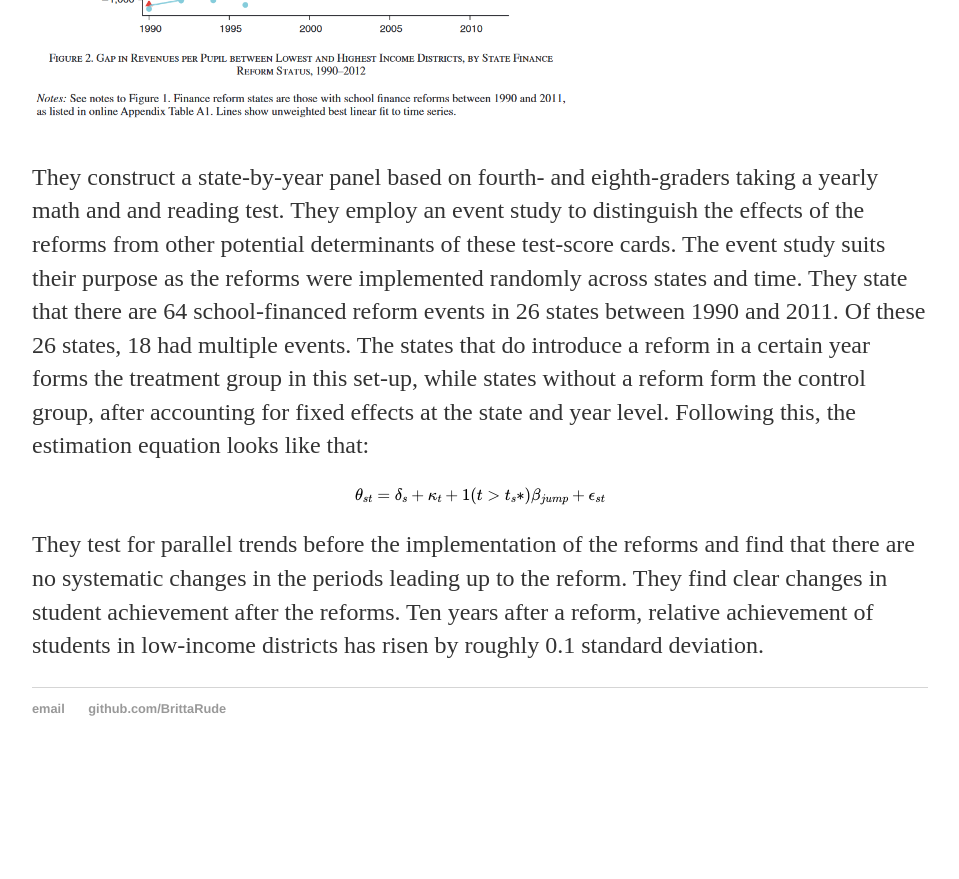
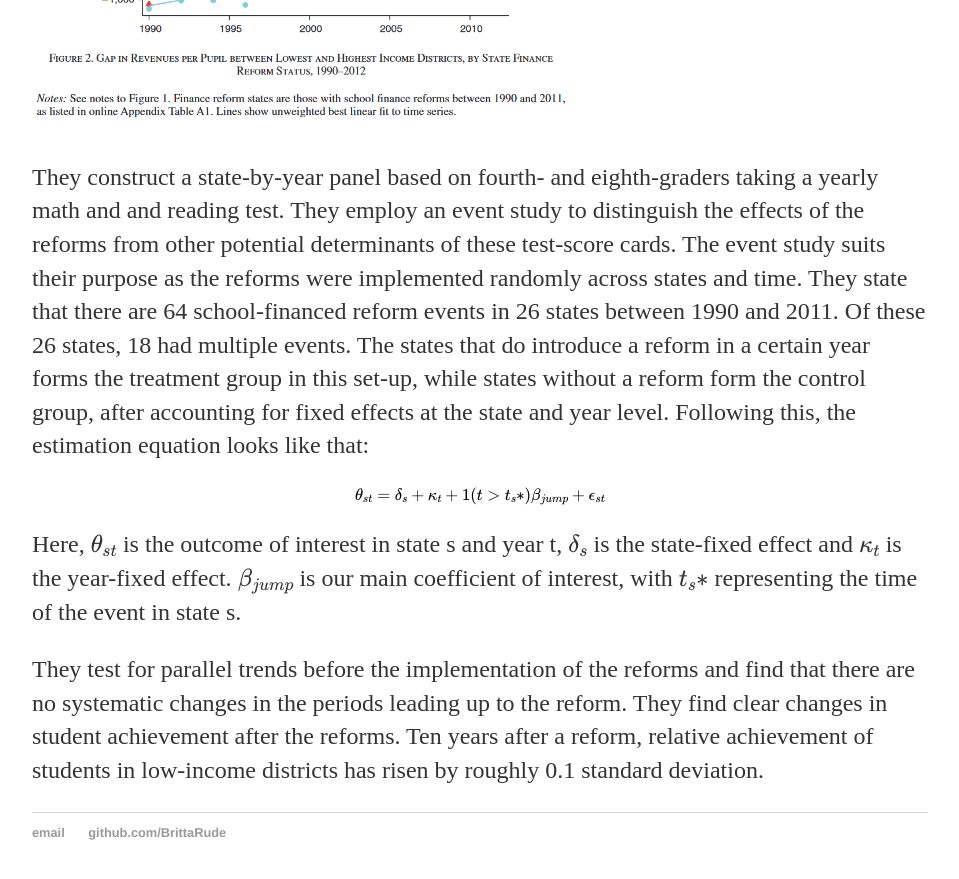
Before and after one commit to BrittaRude/BrittaRude.github.io, a Jekyll site: the page built from inputs_datascience/_posts/2020-07-22-britta-rude-event-study.md, in a window 1280 px wide and 900 px high, scrolled down 1110 px. Shown: the top 879 px of the window, without its empty margins (160-1119 px from the left). Built offline with Jekyll 4.4.1, drawn with Linux system fonts in a browser that asks for light colours; formulas are drawn with MathJax 3; before the commit the page ends 1886 px from its top, so only the background shows below that.

Commit message:
Update 2020-07-22-britta-rude-event-study.md

```diff
--- a/inputs_datascience/_posts/2020-07-22-britta-rude-event-study.md
+++ b/inputs_datascience/_posts/2020-07-22-britta-rude-event-study.md
@@ -17,4 +17,6 @@ They construct a state-by-year panel based on fourth- and eighth-graders taking
 
 $$ \theta_{st} = \delta_s + \kappa_t + 1(t>t_s*) \beta_{jump} + \epsilon_{st} $$
 
+Here, $$ \theta_{st}$$ is the outcome of interest in state s and year t, $$\delta_s$$ is the state-fixed effect and $$\kappa_t$$ is the year-fixed effect. $$\beta_{jump}$$ is our main coefficient of interest, with $$t_s*$$ representing the time of the event in state s.
+
 They test for parallel trends before the implementation of the reforms and find that there are no systematic changes in the periods leading up to the reform. They find clear changes in student achievement after the reforms. Ten years after a reform, relative achievement of students in  low-income districts has risen by roughly 0.1 standard deviation.
```
